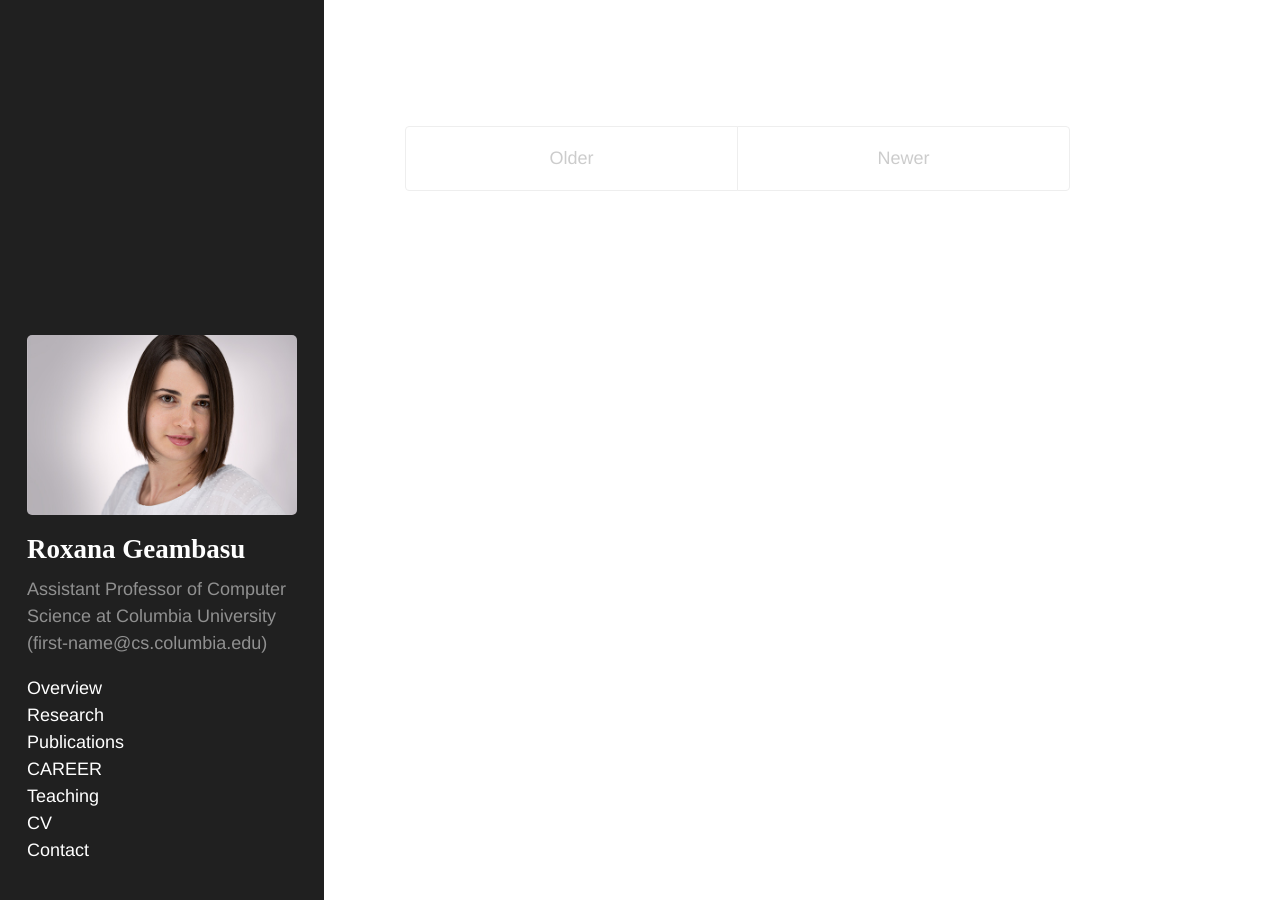
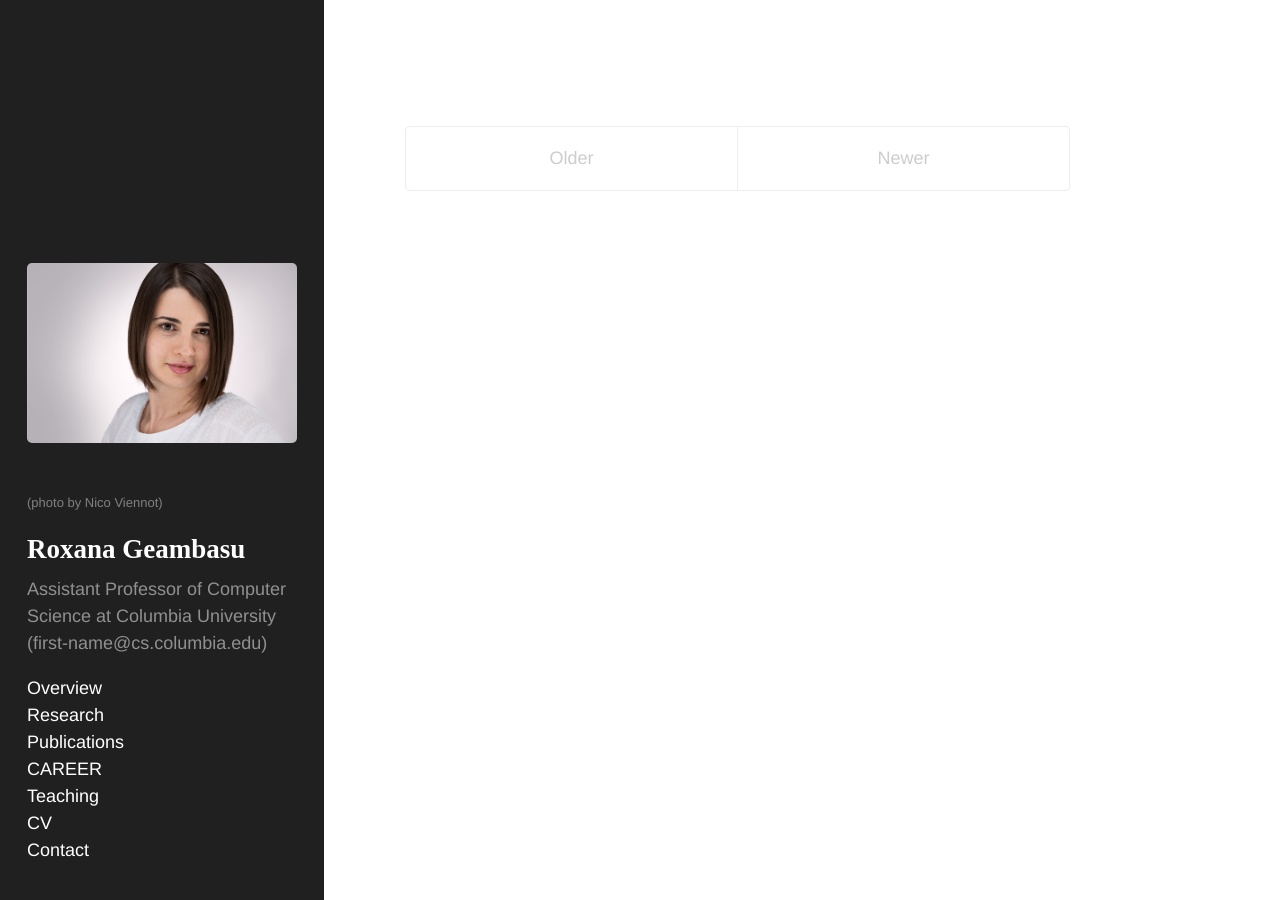
Before and after one commit to roxanageambasu/roxanageambasu.github.io, a Jekyll site: the page built from blog/index.html, in a window 1280 px wide. Built offline with Jekyll 4.4.1, drawn with Linux system fonts in a browser that asks for light colours; Markdown is read by kramdown in place of the engine named in the settings; the list of posts is cut into pages by our own code.

Commit message:
nico credit of photo

```diff
--- a/_includes/sidebar.html
+++ b/_includes/sidebar.html
@@ -2,7 +2,8 @@
   <div class="container sidebar-sticky">
     <div class="sidebar-about">
       <p>
-      <img src="{{ site.baseurl }}/public/roxana.jpg" alt="Roxana Geambasu"></img>
+      <img src="{{ site.baseurl }}/public/roxana.jpg" alt="Roxana Geambasu"></img><br/>
+      <font size=2 color="grey">(photo by Nico Viennot)</font>
       </p>
       <h1>{{ site.title }}</h1>
       <p class="lead">{{ site.tagline }}</p>
```
